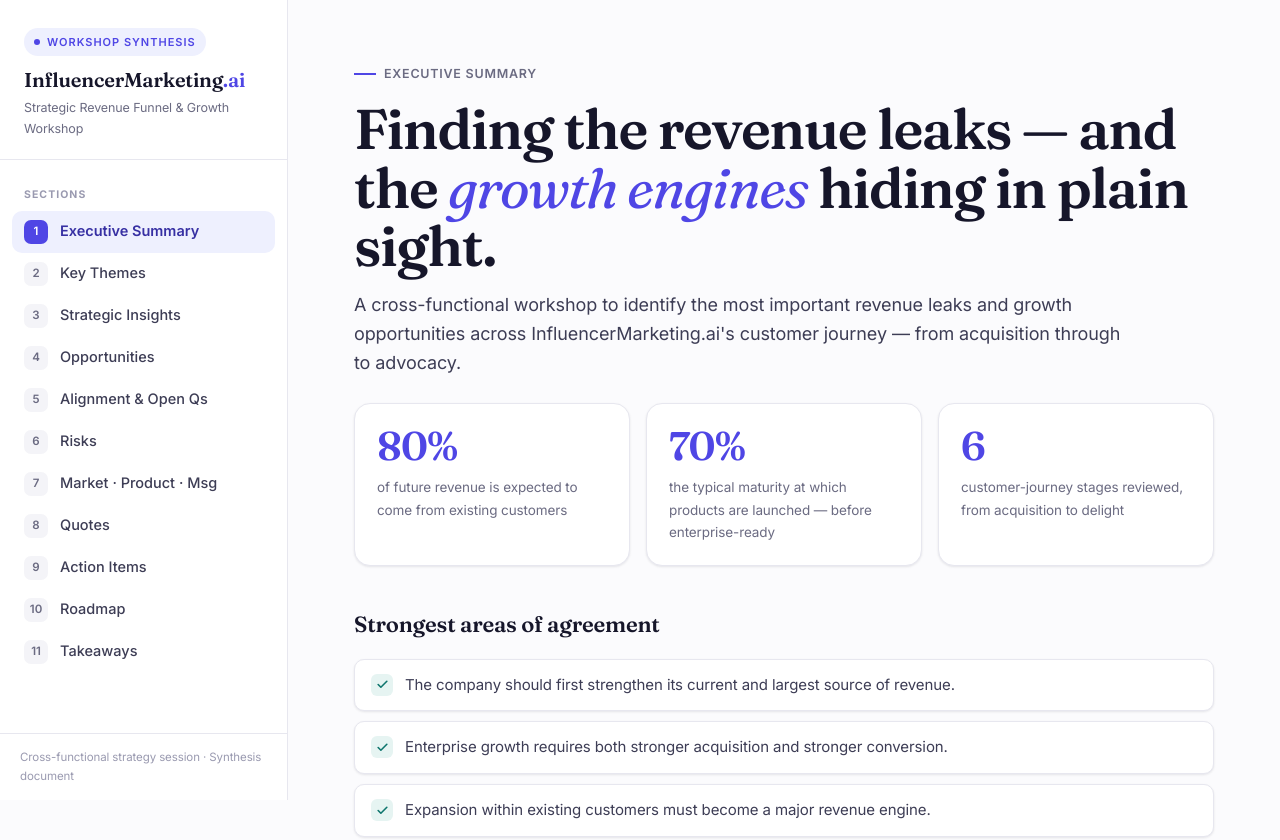
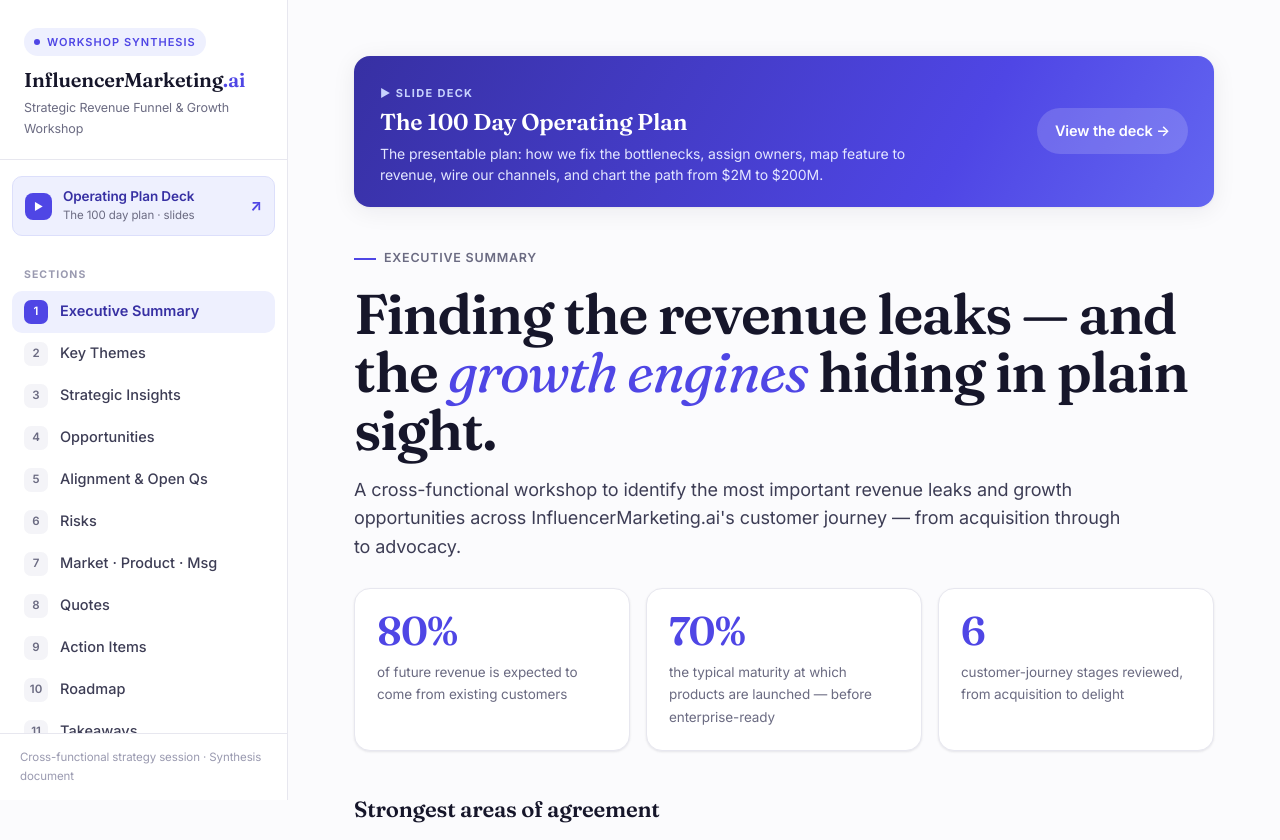
Before and after one commit to caras-new-voices/imai-brainstorming-session-3, a plain HTML site: page index.html in a window 1280 px wide. Shown: the top 840 px of the page. Drawn offline with Linux system fonts and the light colour scheme.

Commit message:
Add operating-plan deck entry points to main site (hero CTA + sidebar link)

```diff
--- a/index.html
+++ b/index.html
@@ -375,6 +375,34 @@
       .pager { flex-direction: column; }
       .pager .next { text-align: left; }
     }
+
+    /* ---------- Deck CTA (top of content) ---------- */
+    .deck-cta {
+      display: flex; align-items: center; justify-content: space-between; gap: 22px;
+      text-decoration: none; color: #fff;
+      background: linear-gradient(120deg, var(--primary-dark), var(--primary) 70%, #6366f1);
+      border-radius: var(--radius); padding: 22px 26px; margin-bottom: 34px;
+      box-shadow: var(--shadow); transition: transform .15s ease, box-shadow .2s ease;
+    }
+    .deck-cta:hover { transform: translateY(-2px); box-shadow: 0 14px 34px rgba(79,70,229,.32); }
+    .deck-cta-tag { display: inline-block; font-size: 11px; font-weight: 700; letter-spacing: .12em; text-transform: uppercase; color: #c7d2fe; margin-bottom: 7px; }
+    .deck-cta-title { display: block; font-family: var(--serif); font-size: 23px; font-weight: 600; letter-spacing: -0.01em; line-height: 1.15; }
+    .deck-cta-sub { display: block; font-size: 14px; color: #e3e6ff; margin-top: 7px; max-width: 62ch; line-height: 1.5; }
+    .deck-cta-arrow { flex: 0 0 auto; font-weight: 600; font-size: 14.5px; background: rgba(255,255,255,.16); padding: 11px 18px; border-radius: 100px; white-space: nowrap; }
+    @media (max-width: 600px) { .deck-cta { flex-direction: column; align-items: flex-start; gap: 16px; } .deck-cta-arrow { width: 100%; text-align: center; } }
+
+    /* ---------- Deck link (sidebar) ---------- */
+    .deck-link {
+      display: flex; align-items: center; gap: 11px; text-decoration: none;
+      margin: 16px 12px 4px; padding: 11px 12px; border-radius: var(--radius-sm);
+      background: var(--primary-soft); border: 1px solid #dcdffb;
+      transition: background .15s ease;
+    }
+    .deck-link:hover { background: #e4e7fe; }
+    .deck-link-ic { width: 27px; height: 27px; border-radius: 8px; background: var(--primary); color: #fff; display: grid; place-items: center; font-size: 10px; flex: 0 0 auto; }
+    .deck-link-t { display: block; font-size: 13.5px; font-weight: 600; color: var(--primary-dark); line-height: 1.2; }
+    .deck-link-s { display: block; font-size: 11.5px; color: var(--muted); margin-top: 1px; }
+    .deck-link-ar { margin-left: auto; color: var(--primary); font-weight: 700; font-size: 15px; }
   </style>
 </head>
 <body>
@@ -387,6 +415,11 @@
         <h1>InfluencerMarketing<span class="ai">.ai</span></h1>
         <p>Strategic Revenue Funnel &amp; Growth Workshop</p>
       </div>
+      <a class="deck-link" href="deck.html">
+        <span class="deck-link-ic">▶</span>
+        <span><span class="deck-link-t">Operating Plan Deck</span><span class="deck-link-s">The 100 day plan · slides</span></span>
+        <span class="deck-link-ar">↗</span>
+      </a>
       <nav class="nav" id="nav">
         <div class="nav-label">Sections</div>
         <!-- nav items injected by JS -->
@@ -409,6 +442,14 @@
       <main class="content" id="content">
         <!-- ================= OVERVIEW ================= -->
         <section class="panel active" id="p-overview">
+          <a class="deck-cta" href="deck.html">
+            <span class="deck-cta-main">
+              <span class="deck-cta-tag">▶ Slide Deck</span>
+              <span class="deck-cta-title">The 100 Day Operating Plan</span>
+              <span class="deck-cta-sub">The presentable plan: how we fix the bottlenecks, assign owners, map feature to revenue, wire our channels, and chart the path from $2M to $200M.</span>
+            </span>
+            <span class="deck-cta-arrow">View the deck →</span>
+          </a>
           <div class="hero">
             <div class="kicker"><span class="bar"></span> Executive Summary</div>
             <h2>Finding the revenue leaks — and the <span class="em">growth engines</span> hiding in plain sight.</h2>
```
